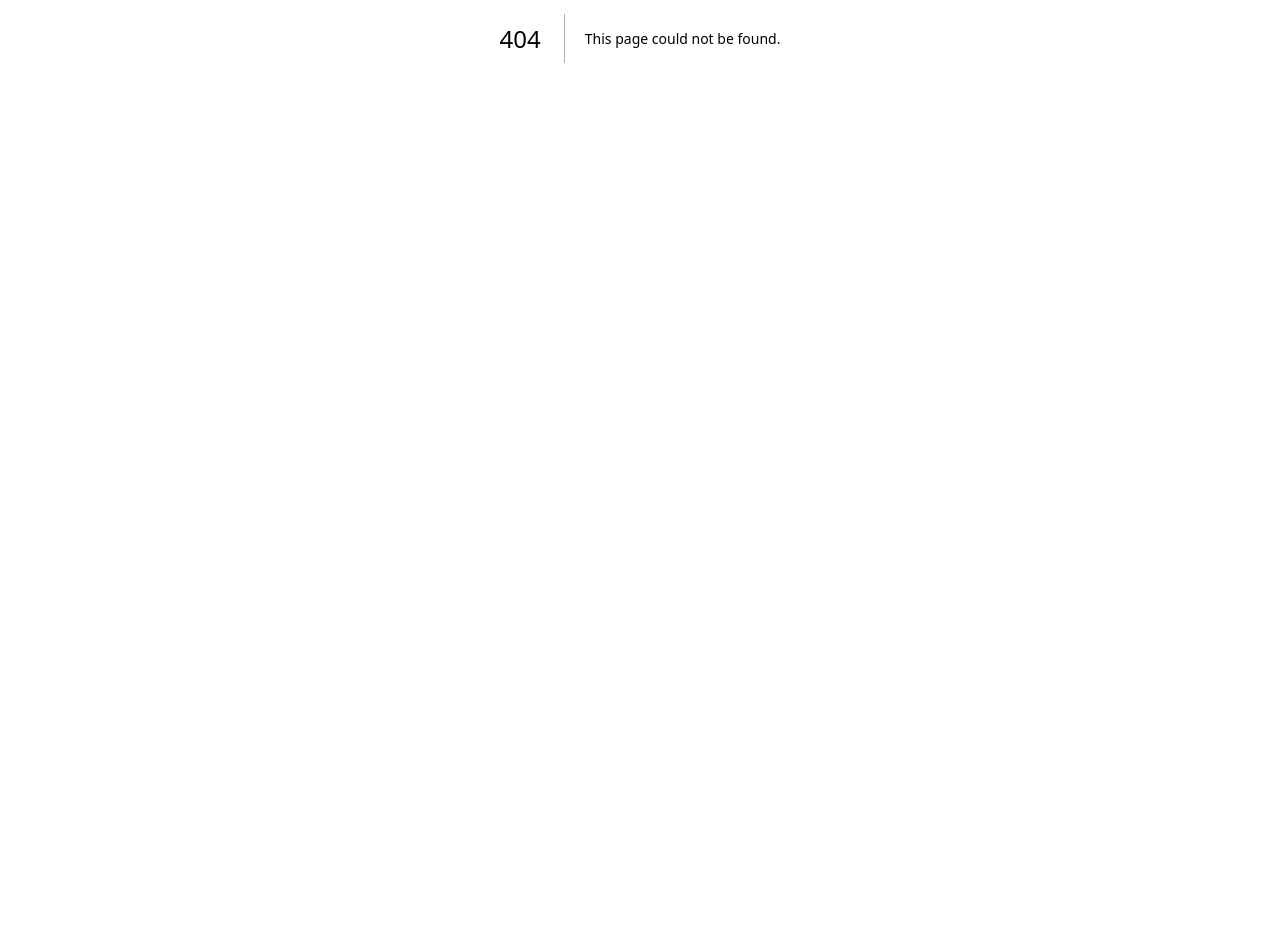
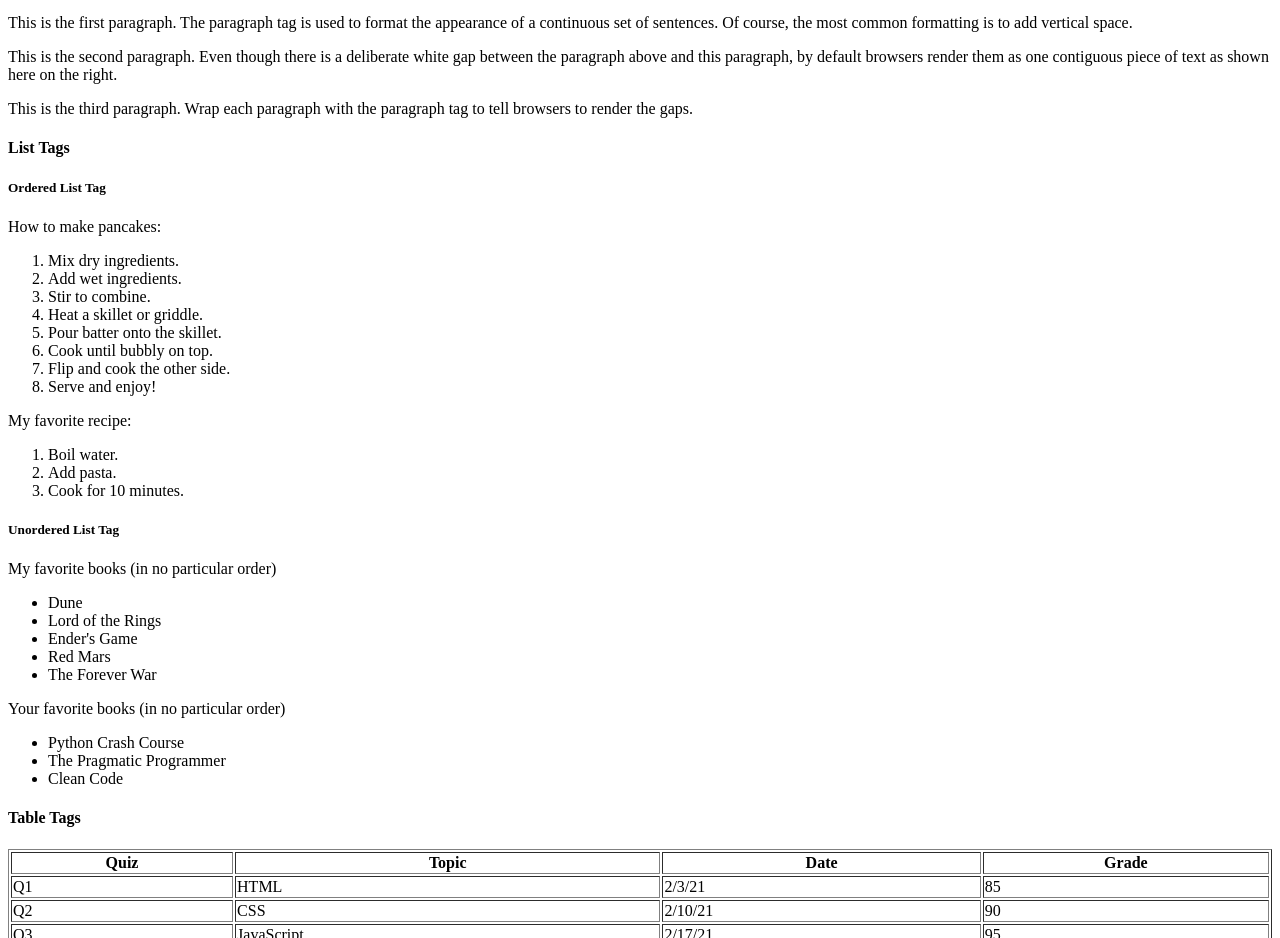
Before and after one commit to GautamM86/webdev-client, a Next.js app: page /labs/lab1 in a window 1280 px wide. Before the commit this address had no page. Shown: the part 362-1300 px from the top of the page. Before the commit the page ends 800 px from the top, so only its background shows below. Built offline with nearby package versions, Linux system fonts and the light colour scheme.

Commit message:
Add Lab 1 page with core HTML components
Implemented headings, paragraphs, lists, tables, images, forms, and anchor tags in app/labs/lab1/page.tsx per assignment specs. Removed onClick handler for Server Component compatibility.

```diff
--- /dev/null
+++ b/app/labs/lab1/page.tsx
@@ -0,0 +1,209 @@
+export default function Lab1() {
+  return (
+    <div id="wd-lab1">
+      <h2>Lab 1</h2>
+      <h3>HTML Examples</h3>
+
+      <div id="wd-h-tag">
+        <h4>Heading Tags</h4>
+        Text documents are often broken up into several sections and subsections. Each section is usually prefaced with a short title or heading that attempts to summarize the topic of the section it precedes. For instance this paragraph is preceded by the heading Heading Tags. The font of the heading is usually larger and bolder than their subsection text.
+
+        {/* Your custom heading and span */}
+        <h5 id="wd-your-heading">Web Dev Lab 1</h5>
+        <span id="wd-your-span">Web Dev Lab 1</span>
+      </div>
+
+      <div id="wd-p-tag">
+        <h4>Paragraph Tags</h4>
+        <p id="wd-p-1">
+          This is a paragraph. We often separate a long set of sentences with vertical spaces to make the text easier to read. Browsers ignore vertical white spaces and render all the text as one single set of sentences. To force the browser to add vertical spacing, wrap the paragraphs you want to separate with the paragraph tag.
+        </p>
+        <p id="wd-p-2">
+          This is the first paragraph. The paragraph tag is used to format the appearance of a continuous set of sentences. Of course, the most common formatting is to add vertical space.
+        </p>
+        <p id="wd-p-3">
+          This is the second paragraph. Even though there is a deliberate white gap between the paragraph above and this paragraph, by default browsers render them as one contiguous piece of text as shown here on the right.
+        </p>
+        <p id="wd-p-4">
+          This is the third paragraph. Wrap each paragraph with the paragraph tag to tell browsers to render the gaps.
+        </p>
+      </div>
+
+      <div id="wd-lists">
+        <h4>List Tags</h4>
+        <h5>Ordered List Tag</h5>
+        How to make pancakes:
+        <ol id="wd-pancakes">
+          <li>Mix dry ingredients.</li>
+          <li>Add wet ingredients.</li>
+          <li>Stir to combine.</li>
+          <li>Heat a skillet or griddle.</li>
+          <li>Pour batter onto the skillet.</li>
+          <li>Cook until bubbly on top.</li>
+          <li>Flip and cook the other side.</li>
+          <li>Serve and enjoy!</li>
+        </ol>
+
+        My favorite recipe:
+        <ol id="wd-your-favorite-recipe">
+          {/* Add your own recipe steps here! */}
+          <li>Boil water.</li>
+          <li>Add pasta.</li>
+          <li>Cook for 10 minutes.</li>
+        </ol>
+
+        <h5>Unordered List Tag</h5>
+        My favorite books (in no particular order)
+        <ul id="wd-my-books">
+          <li>Dune</li>
+          <li>Lord of the Rings</li>
+          <li>Ender's Game</li>
+          <li>Red Mars</li>
+          <li>The Forever War</li>
+        </ul>
+
+        Your favorite books (in no particular order)
+        <ul id="wd-your-books">
+          {/* Add your own favorite books here! */}
+          <li>Python Crash Course</li>
+          <li>The Pragmatic Programmer</li>
+          <li>Clean Code</li>
+        </ul>
+      </div>
+
+      <div id="wd-tables">
+        <h4>Table Tags</h4>
+        <table border={1} width="100%">
+          <thead>
+            <tr>
+              <th>Quiz</th>
+              <th>Topic</th>
+              <th>Date</th>
+              <th>Grade</th>
+            </tr>
+          </thead>
+          <tbody>
+            <tr>
+              <td>Q1</td>
+              <td>HTML</td>
+              <td>2/3/21</td>
+              <td>85</td>
+            </tr>
+            <tr>
+              <td>Q2</td>
+              <td>CSS</td>
+              <td>2/10/21</td>
+              <td>90</td>
+            </tr>
+            <tr>
+              <td>Q3</td>
+              <td>JavaScript</td>
+              <td>2/17/21</td>
+              <td>95</td>
+            </tr>
+          </tbody>
+          <tfoot>
+            <tr>
+              <td colSpan={3}>Average</td>
+              <td>90</td>
+            </tr>
+          </tfoot>
+        </table>
+      </div>
+
+      <div id="wd-image">
+        <h4>Image Tag</h4>
+        Loading an image from the internet:
+        <br />
+        <img id="wd-starship"
+          width="400px"
+          src="https://www.staradvertiser.com/wp-content/uploads/2021/08/web1_Starship-gap2.jpg"
+          alt="Starship"
+        />
+        <br />
+        Loading a local image:
+        <br />
+        {/* Using the default next.svg file already in your public folder */}
+        <img id="wd-local-image" src="/next.svg" width="200px" alt="Local Next.js logo" />
+      </div>
+
+      <div id="wd-forms">
+        <h4>Form Elements</h4>
+        <form id="wd-text-fields">
+          <h5>Text Fields</h5>
+          <label htmlFor="wd-text-fields-username">Username:</label>
+          <input id="wd-text-fields-username" placeholder="jdoe" /> <br />
+          <label htmlFor="wd-text-fields-password">Password:</label>
+          <input type="password" id="wd-text-fields-password" value="123@#$asd" />
+          <br />
+          <label htmlFor="wd-text-fields-first-name">First name:</label>
+          <input type="text" id="wd-text-fields-first-name" title="John" /> <br />
+          <label htmlFor="wd-text-fields-last-name">Last name:</label>
+          <input type="text" id="wd-text-fields-last-name" placeholder="Doe"
+            value="Wonderland" title="The last name" />
+
+          <h5>Text boxes</h5>
+          <label>Biography:</label><br/>
+          <textarea id="wd-textarea" cols={30} rows={10}>Lorem ipsum dolor sit amet, consectetur adipiscing elit, sed do eiusmod tempor incididunt ut labore et dolore magna aliqua. Ut enim ad minim veniam, quis nostrud exercitation ullamco laboris nisi ut aliquip ex ea commodo consequat. Duis aute irure dolor in reprehenderit in voluptate velit esse cillum dolore eu fugiat nulla pariatur. Excepteur sint occaecat cupidatat non proident, sunt in culpa qui officia deserunt mollit anim id est laborum.</textarea>
+
+          <h5>Buttons</h5>
+          <button id="wd-all-good" type="button">
+            Hello World!
+          </button>
+
+          <h5>File upload</h5>
+          <input id="wd-upload" type="file"/>
+
+          <h5>Radio buttons</h5>
+          <label>Favorite movie genre:</label><br />
+          <input type="radio" name="radio-genre" id="wd-radio-comedy"/>
+          <label htmlFor="wd-radio-comedy">Comedy</label><br />
+          <input type="radio" name="radio-genre" id="wd-radio-drama"/>
+          <label htmlFor="wd-radio-drama">Drama</label><br />
+          <input type="radio" name="radio-genre" id="wd-radio-scifi"/>
+          <label htmlFor="wd-radio-scifi">Science Fiction</label><br />
+          <input type="radio" name="radio-genre" id="wd-radio-fantasy"/>
+          <label htmlFor="wd-radio-fantasy">Fantasy</label>
+
+          <h5>Checkboxes</h5>
+          <label>Favorite colors:</label><br/>
+          <input type="checkbox" name="check-genre" id="wd-chkbox-comedy"/>
+          <label htmlFor="wd-chkbox-comedy">Comedy</label><br/>
+          <input type="checkbox" name="check-genre" id="wd-chkbox-drama"/>
+          <label htmlFor="wd-chkbox-drama">Drama</label><br/>
+          <input type="checkbox" name="check-genre" id="wd-chkbox-scifi"/>
+          <label htmlFor="wd-chkbox-scifi">Science Fiction</label><br/>
+          <input type="checkbox" name="check-genre" id="wd-chkbox-fantasy"/>
+          <label htmlFor="wd-chkbox-fantasy">Fantasy</label>
+
+          <h5>Dropdowns</h5>
+          <select id="wd-select-one-genre">
+            <option value="COMEDY">Comedy</option>
+            <option value="DRAMA">Drama</option>
+            <option selected value="SCIFI">Science Fiction</option>
+            <option value="FANTASY">Fantasy</option>
+          </select>
+
+          <h5>Select many</h5>
+          <select id="wd-select-many-genre" multiple>
+            <option selected value="COMEDY">Comedy</option>
+            <option value="DRAMA">Drama</option>
+            <option selected value="SCIFI">Science Fiction</option>
+            <option value="FANTASY">Fantasy</option>
+          </select>
+        </form>
+      </div>
+
+      <div id="wd-anchor">
+        <h4>Anchor tag</h4>
+        Please
+        <a id="wd-lipsum" href="https://www.lipsum.com"> click here </a>
+        to get dummy text<br/>
+
+        <a id="wd-github" href="https://github.com/GautamM86/webdev-client"> click here </a>
+        to navigate to your GitHub repository
+      </div>
+
+    </div>
+  );
+}
```
